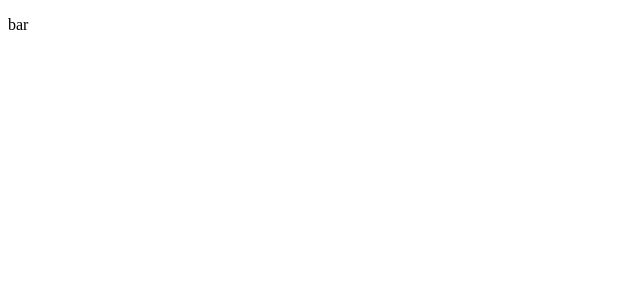
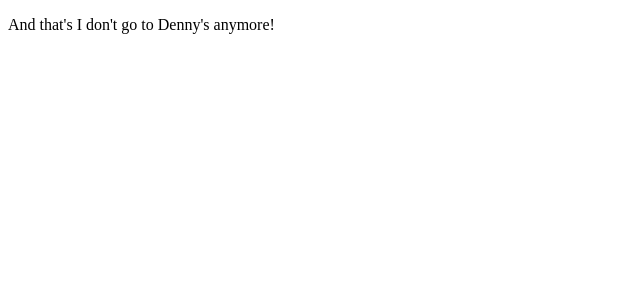
Before and after one commit to 2025-fall-js-frameworks/angular-components, an Angular app: page / in a window 1280 px wide. Shown: the top 300 px of the page, without its empty margins (0-640 px from the left). Built offline with nearby package versions, Linux system fonts and the light colour scheme.

Commit message:
Update sw-planets.service.ts
I forgot

```diff
--- a/src/app/sw-planets.service.ts
+++ b/src/app/sw-planets.service.ts
@@ -6,6 +6,6 @@
 export class SwPlanetsService {
 	public foo = () => {
 		console.log('svc.foo was called ! ! !');
-		return 'bar';
+		return "And that's I don't go to Denny's anymore!";
 	};
 }
```
